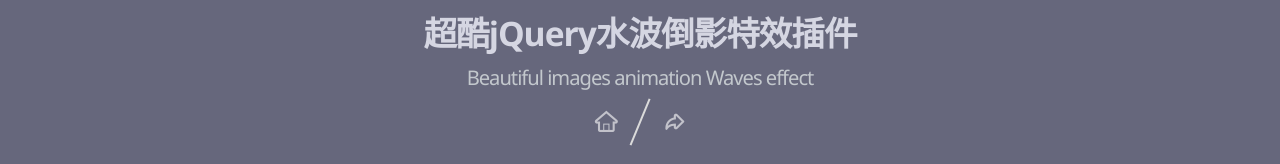
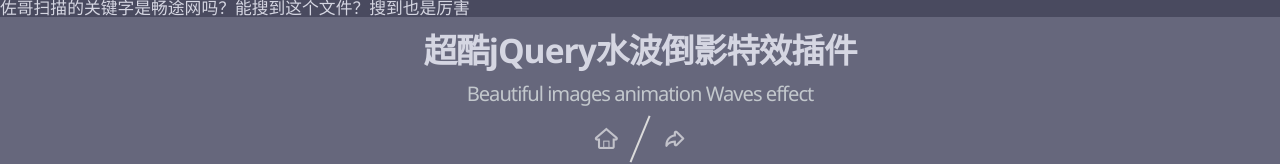
Before and after one commit to Dream-Ling/201610181643, a plain HTML site: page index.html in a window 1280 px wide. Shown: the top 164 px of the page. Drawn offline with nearby package versions, Linux system fonts and the light colour scheme.

Commit message:
Update index.html

```diff
--- a/index.html
+++ b/index.html
@@ -36,6 +36,7 @@
 	</script>
 </head>
 <body>
+	<p>佐哥扫描的关键字是畅途网吗？能搜到这个文件？搜到也是厉害</p>
 	<div class="htmleaf-container">
 		<header class="htmleaf-header">
 			<h1>超酷jQuery水波倒影特效插件 <span>Beautiful images animation Waves effect</span></h1>
```
